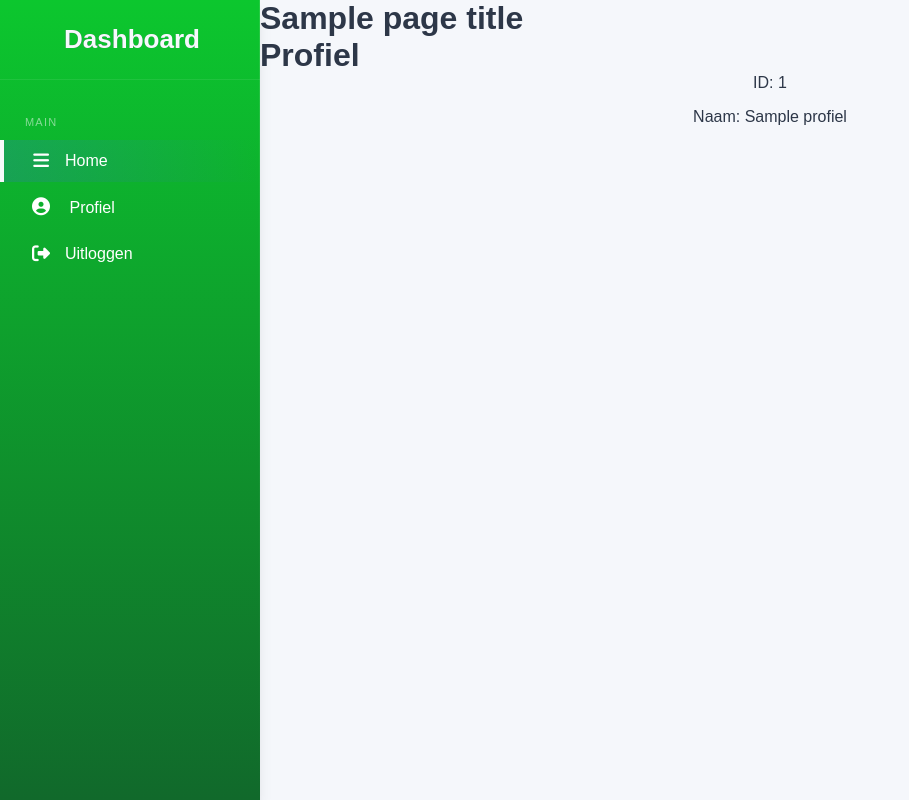
After one commit to Laurens-1056274/W3_API_opdracht, a Flask app: template templates/pages/leerling/profiel.html in a window 1280 px wide. The commit adds this page. Shown: the whole page, without its empty margins (0-909 px from the left). Run offline with Flask 3, Linux system fonts and the light colour scheme; the template is opened without the code that fills it: most values are stand-ins (such as "Sample title", 1, 10 or a date in 2020).

Commit message:
fix navbar. profiel voor docenten/leerling basis (nog geen opmaak)

```diff
--- a/app.py
+++ b/app.py
@@ -79,6 +79,17 @@ def check_gebruiker():
 
     return render_template("systeem/login.html", invalid_user=True, user=session["user type"])
 
+@app.route('/profiel')
+def profiel():
+    try:
+        return render_template(
+            "/pages/leerling/profiel.html",
+            user=session["user type"],
+            profiel=GetStudentData().profiel(session["user type"], session['gebruikersnaam'], session['gebruikers id'])
+        )
+
+    except:
+        return redirect('/error_page')
 
 @app.route('/docentdashboard')
 def docent_voorbeeld():
--- a/templates/navbar.html
+++ b/templates/navbar.html
@@ -7,7 +7,10 @@
 	display: inline;
 	}
 </style>
-
+<link
+rel="stylesheet"
+href="https://cdnjs.cloudflare.com/ajax/libs/font-awesome/6.5.0/css/all.min.css"
+	/>
 <div class="container">
 	<!--sidebar-->
 	<div class="sidebar">
@@ -36,13 +39,11 @@
 				<span>Leerdoelen</span></a>
 			</div>
 			{%endif%}
-			{%if user=="leerling"%}
 			<div class="nav-item">
-				<a href="{{url_for('error_page')}}">
+				<a href="{{url_for('profiel')}}">
 				<i class="fa fa-user-circle"></i>
 				<span>Profiel</span></a>
 			</div>
-			{%endif%}
 			<div class="nav-item">
 				<i class="fa fa-sign-out-alt"></i>
 				<a href="{{url_for('logout')}}">
--- /dev/null
+++ b/templates/pages/leerling/profiel.html
@@ -0,0 +1,11 @@
+{% extends "base.html" %} {% block content%}
+<h1>Profiel</h1>
+
+{% for x in profiel %}
+    <p>ID: {{ x.id }}</p>
+    <p>Naam: {{ x.name }}</p>
+    {%if user == "leerling" %}
+    <p>Klas: {{ x.klas }}</p>
+    {%endif%}
+{% endfor %}
+{% endblock %}
--- a/templates/pages/leerling/studentdashboard.html
+++ b/templates/pages/leerling/studentdashboard.html
@@ -1,8 +1,4 @@
 {% extends "base.html" %} {%block content%}
-    <link
-    rel="stylesheet"
-    href="https://cdnjs.cloudflare.com/ajax/libs/font-awesome/6.5.0/css/all.min.css"
-		/>
 		<script src="https://cdnjs.cloudflare.com/ajax/libs/Chart.js/3.9.1/chart.min.js"></script>
 		<link
 			rel="stylesheet"
@@ -46,4 +42,4 @@
         <script src="{{ url_for('static', filename='studentdashboard.js') }}"></script>
       </div>
     </div>
-    {% endblock %}
+{% endblock %}
```
Also changed, not shown: SQL_queries/get_student_data.py (+23 -0 lines).
